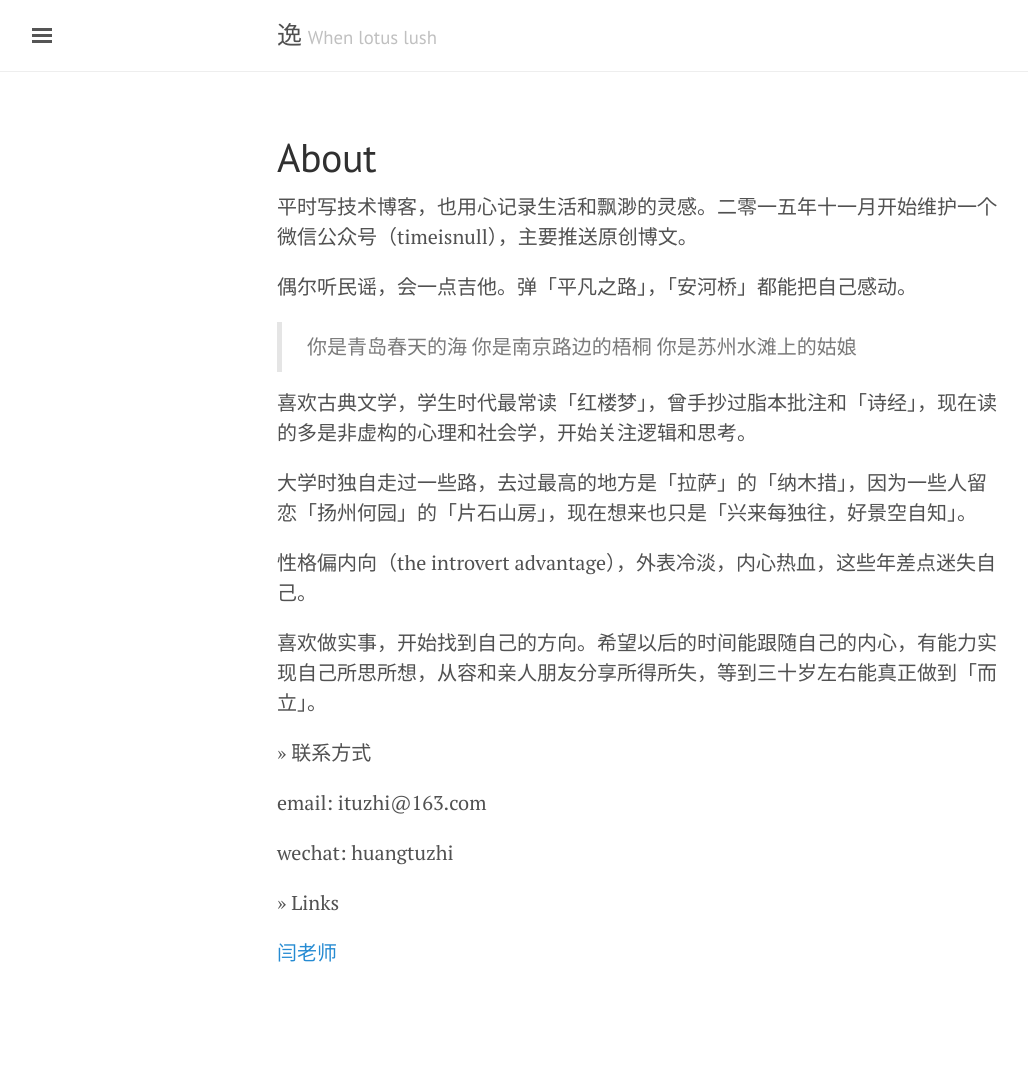
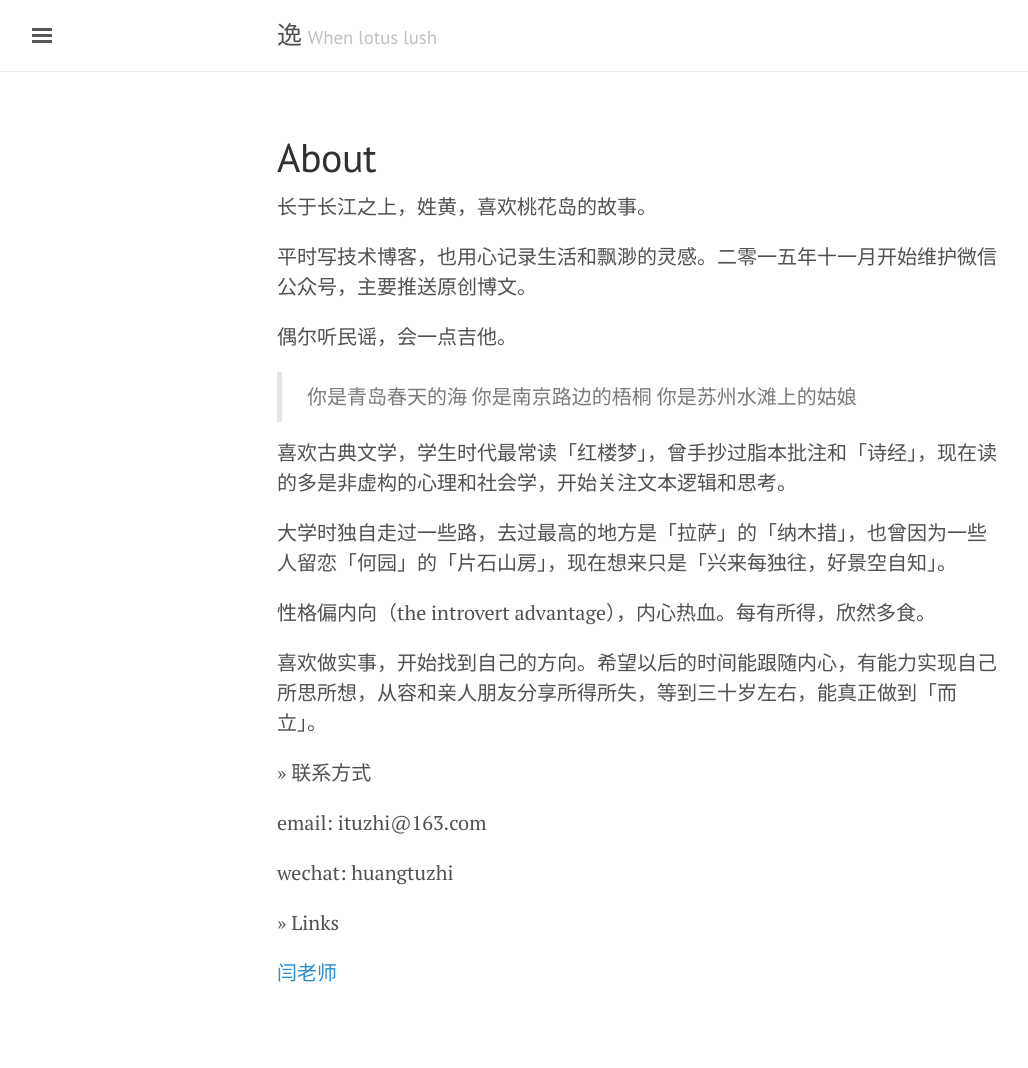
Before and after one commit to literblog/literblog.github.com, a Jekyll site: the page built from about.md, in a window 1280 px wide. Shown: the whole page, without its empty margins (3-1031 px from the left). Built offline with Jekyll 4.4.1, drawn with Linux system fonts in a browser that asks for light colours; comment, search, counter and statistics services are not loaded.

Commit message:
Update about.md

```diff
--- a/about.md
+++ b/about.md
@@ -3,19 +3,22 @@ layout: page
 title: About
 ---
 
-平时写技术博客，也用心记录生活和飘渺的灵感。二零一五年十一月开始维护一个微信公众号（timeisnull），主要推送原创博文。
+长于长江之上，姓黄，喜欢桃花岛的故事。
 
-偶尔听民谣，会一点吉他。弹「平凡之路」，「安河桥」都能把自己感动。
+平时写技术博客，也用心记录生活和飘渺的灵感。二零一五年十一月开始维护微信公众号，主要推送原创博文。
+
+偶尔听民谣，会一点吉他。
 
 > 你是青岛春天的海 你是南京路边的梧桐 你是苏州水滩上的姑娘
 
-喜欢古典文学，学生时代最常读「红楼梦」，曾手抄过脂本批注和「诗经」，现在读的多是非虚构的心理和社会学，开始关注逻辑和思考。
+喜欢古典文学，学生时代最常读「红楼梦」，曾手抄过脂本批注和「诗经」，现在读的多是非虚构的心理和社会学，开始关注文本逻辑和思考。
 
-大学时独自走过一些路，去过最高的地方是「拉萨」的「纳木措」，因为一些人留恋「扬州何园」的「片石山房」，现在想来也只是「兴来每独往，好景空自知」。
+大学时独自走过一些路，去过最高的地方是「拉萨」的「纳木措」，也曾因为一些人留恋「何园」的「片石山房」，现在想来只是「兴来每独往，好景空自知」。
 
-性格偏内向（the introvert advantage），外表冷淡，内心热血，这些年差点迷失自己。
+性格偏内向（the introvert advantage），内心热血。每有所得，欣然多食。
 
-喜欢做实事，开始找到自己的方向。希望以后的时间能跟随自己的内心，有能力实现自己所思所想，从容和亲人朋友分享所得所失，等到三十岁左右能真正做到「而立」。
+喜欢做实事，开始找到自己的方向。希望以后的时间能跟随内心，有能力实现自己所思所想，从容和亲人朋友分享所得所失，等到三十岁左右，能真正做到「而立」。
+
 
 » 联系方式
 
```
